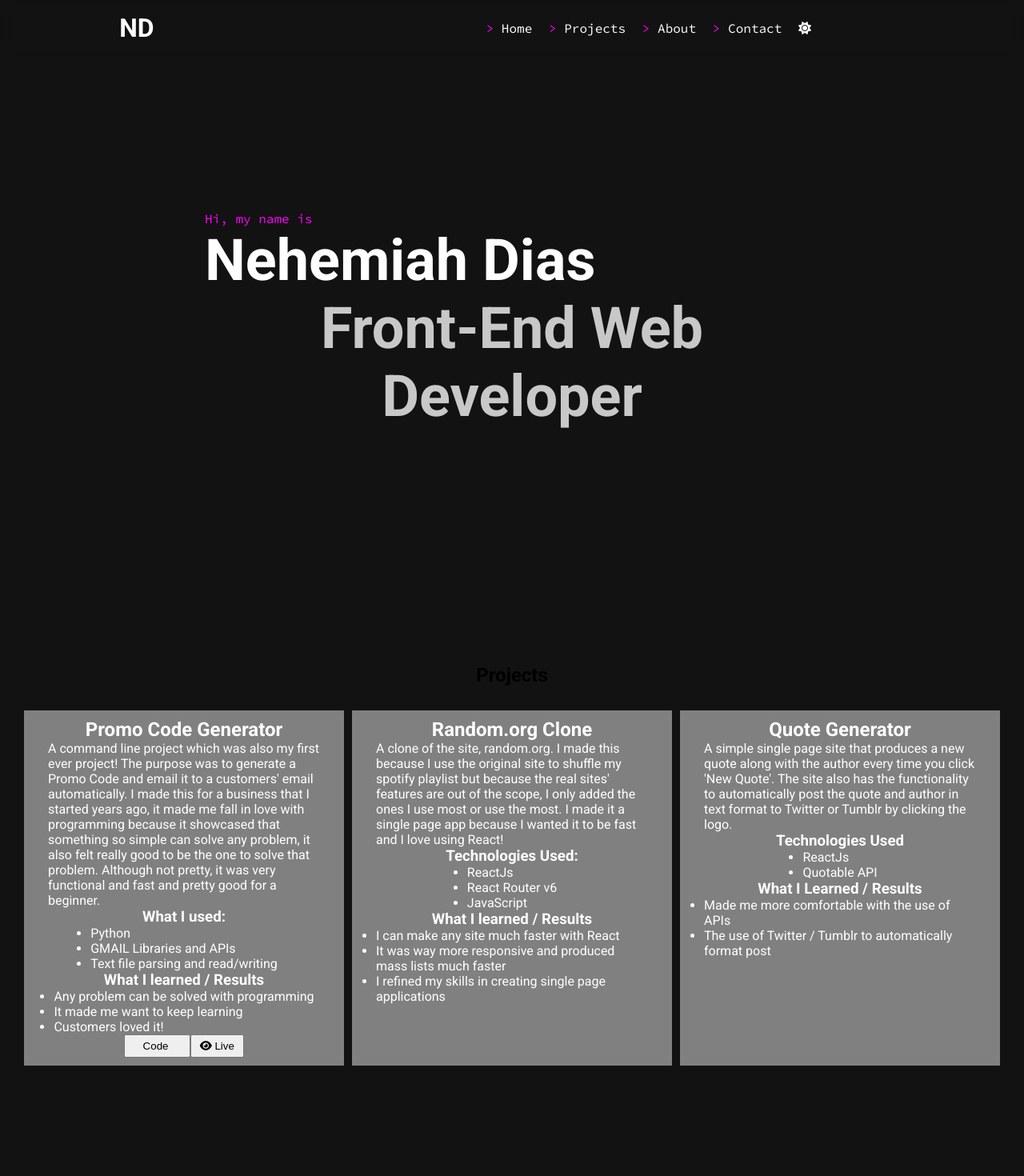
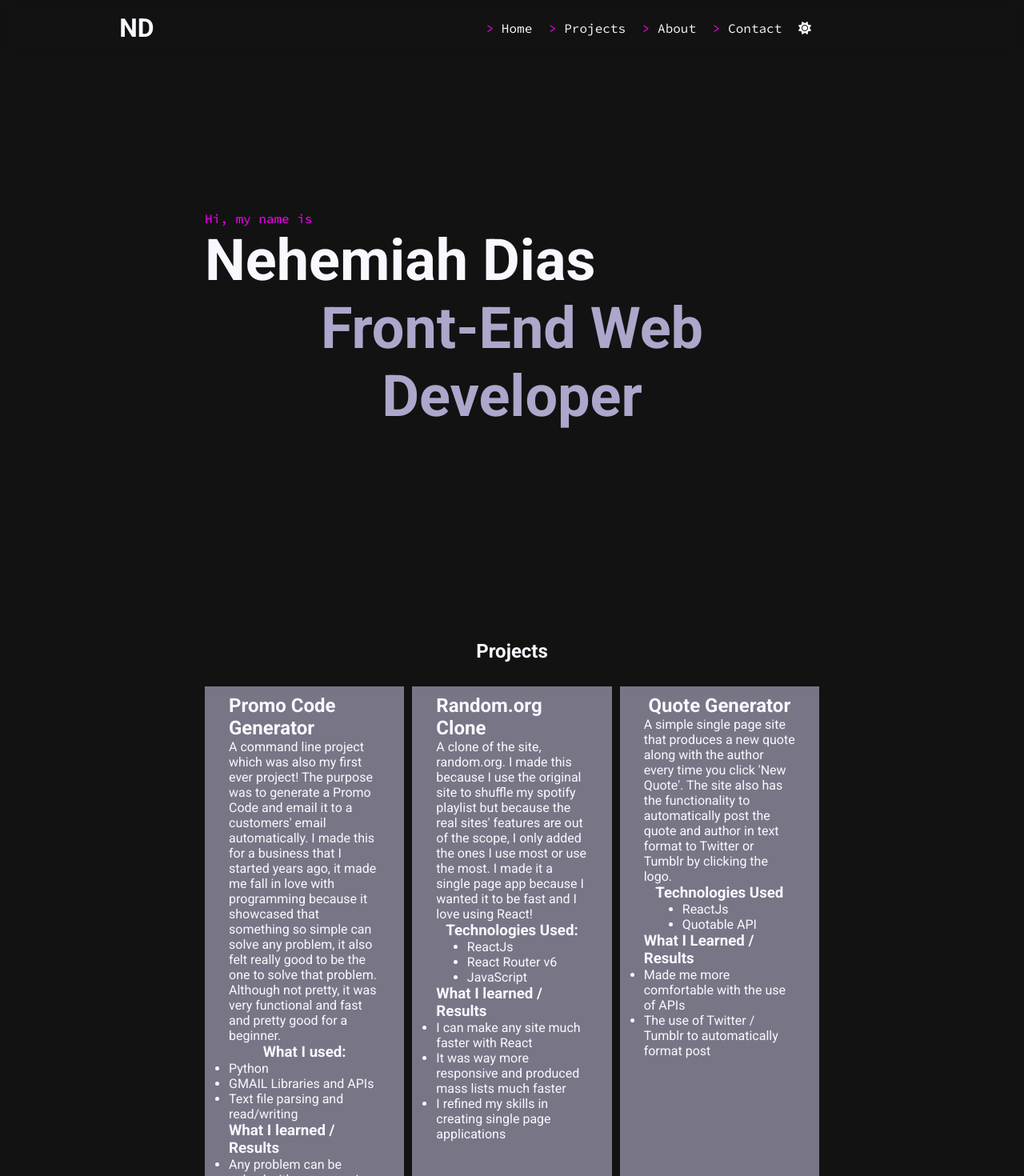
Before and after one commit to NehemiahDias/portfolio-site, a React (Create React App) app: page / in a window 1280 px wide. Shown: the top 1470 px of the page at 80% size. Before the commit the page ends 1362 px from the top, so only its background shows below. Built offline with nearby package versions, Linux system fonts and the light colour scheme.

Commit message:
fix font coloring

```diff
--- a/public/style.css
+++ b/public/style.css
@@ -6,6 +6,7 @@
 body {
     background-color: #121212;
     font-family: 'Roboto', sans-serif;
+    color: #FAF8FF;
 }
 .purple {
     color: #FF00FF;
--- a/src/components/headerConponents/HeaderComponent.css
+++ b/src/components/headerConponents/HeaderComponent.css
@@ -5,7 +5,6 @@
     align-items: center;
     height: 70px;
     backdrop-filter: blur(10px);
-    color: white;
     position: fixed;
     top: 0;
 }
--- a/src/components/homeComponents/HomeComponent.css
+++ b/src/components/homeComponents/HomeComponent.css
@@ -4,7 +4,6 @@
     height: 100vh;
     width: 60%;
     margin: auto;
-    color: white;
 }
 .welcome-bg {
     height: 100%;
@@ -18,5 +17,5 @@
 }
 .role-text {
     font-size: 4.5rem;
-    color: rgb(200, 200, 200);
+    color: #ACA7CB;
 }
--- a/src/components/projectsComponents/ProjectComponent.css
+++ b/src/components/projectsComponents/ProjectComponent.css
@@ -1,5 +1,6 @@
 #projects-section {
-    padding: 30px;
+    width: 60%;
+    margin: auto;
 }
 .section-title {
     text-align: center;
@@ -11,8 +12,7 @@
     display: flex;
     flex-direction: column;
     align-items: center;
-    background-color: grey;
-    color: white;
+    background-color: #787586;
 }
 .project-buttons button {
     padding: 5px 10px;
```
